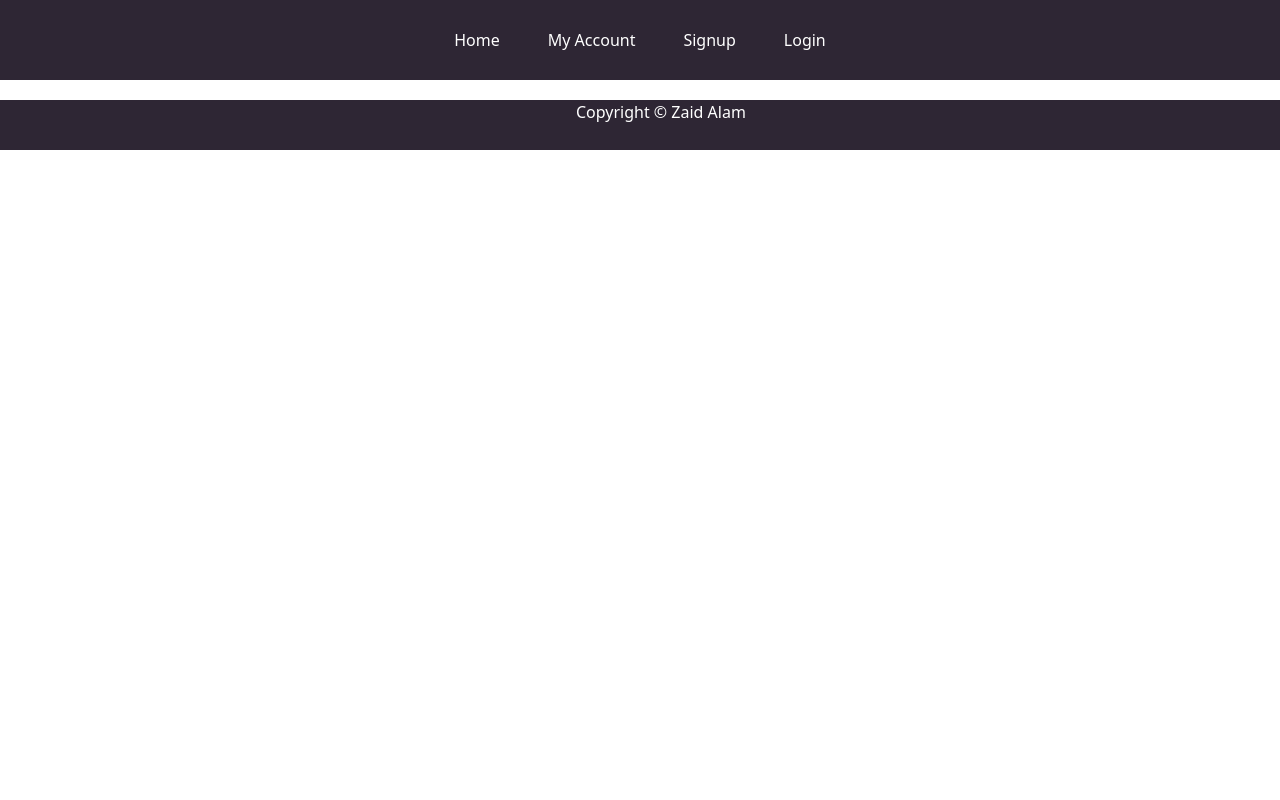
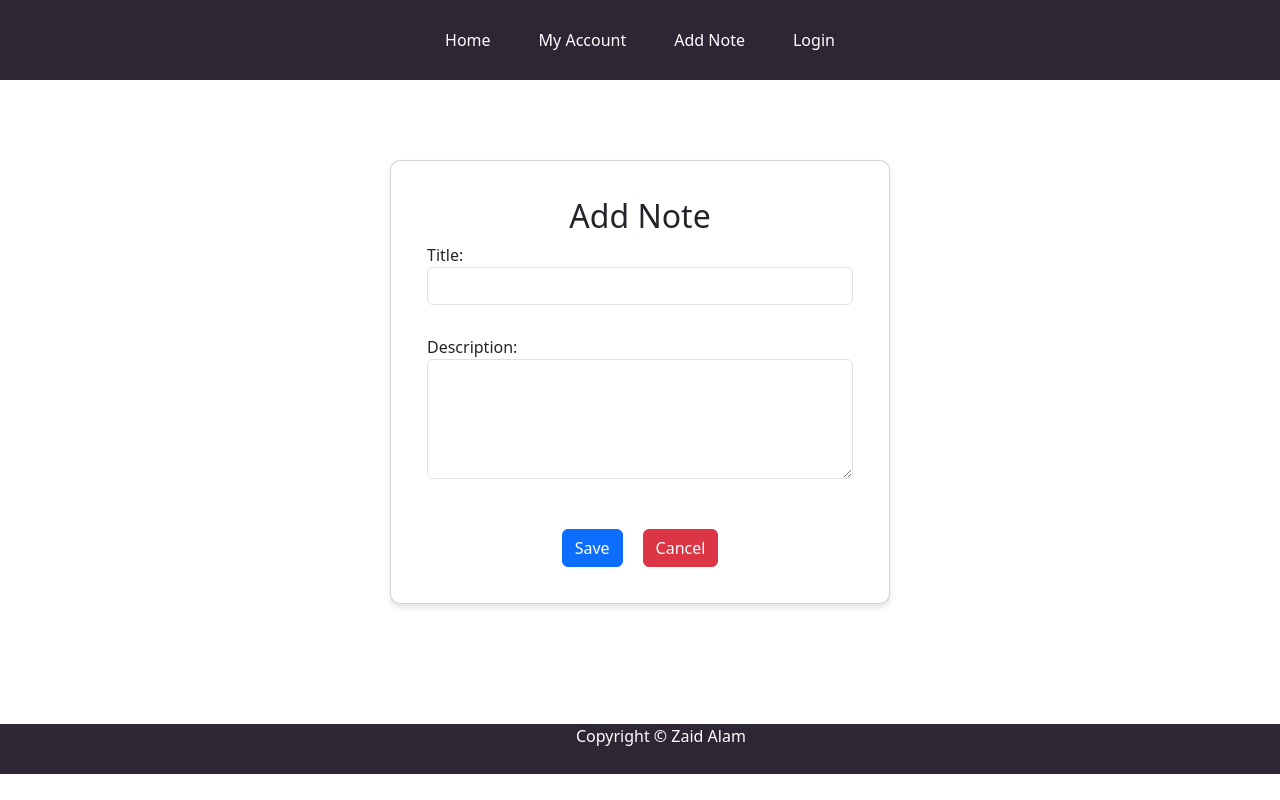
Before and after one commit to fuzzyzaid/Digital_Diary_UI, a React (Create React App) app: page /addNote in a window 1280 px wide. Built offline with nearby package versions, Linux system fonts and the light colour scheme.

Commit message:
Added get note and add note feature

```diff
--- a/src/App.js
+++ b/src/App.js
@@ -7,6 +7,7 @@ import Login from './components/Login/Login';
 import Home from './components/Home/Home';
 import 'bootstrap/dist/css/bootstrap.min.css';
 import Footer from './components/Footer/Footer';
+import AddNote from './components/AddNote/AddNote';
 
 function App() {
   return (
@@ -18,6 +19,7 @@ function App() {
             <Route path="/signup" element={<Signup/>}/>
             <Route path="/login" element={<Login/>}/>
             <Route path="/myAccount" element={<MyAccount/>}/>
+            <Route path="/addNote" element={<AddNote/>}/>
           </Routes>
           <Footer/>
    </>
--- /dev/null
+++ b/src/components/AddNote/AddNote.js
@@ -0,0 +1,86 @@
+import React, { useState } from 'react';
+import axios from "axios";
+import { useNavigate } from "react-router-dom";
+import styles from "./AddNote.module.css";
+
+function AddNote() {
+    const path = useNavigate();
+    const [title, setTitle] = useState('');
+    const [description, setDescription] = useState('');
+    const [formErrors, setFormErrors] = useState({});
+
+    const validateForm = () => {
+        const errors = {};
+
+        if (!title.trim()) {
+            errors.title = 'Title is required.';
+        }
+
+        if (!description.trim()) {
+            errors.description = 'Description is required.';
+        }
+
+        setFormErrors(errors);
+        return Object.keys(errors).length === 0;
+    }
+
+    const handleCancel = () => {
+        console.log("Cancelled");
+    };
+
+    async function submit(e) {
+        e.preventDefault();
+
+        if (validateForm()) {
+            const userNote = {
+                title,
+                description
+            };
+
+            try {
+                const response = await axios.post("/addNote", userNote);
+                console.log(response);
+
+                if (response.data.message === "User not found") {
+                    console.log("Please Log in to add a note");
+                    path("/login");
+                } else if (response.data.message === "Note saved successfully") {
+                    path("/");
+                }
+            } catch (error) {
+                console.error("Error:", error);
+                alert("Something went wrong. Please try again.");
+            }
+        }
+    }
+
+    return (
+       <div className={styles.mainDiv}>
+           <div className={`container ${styles.container}`}>
+            <div className={`card ${styles.card}`}>
+                <div className={`card-body ${styles.cardBody}`}>
+                    <h2 className={`card-title text-center ${styles.customHeading}`}>Add Note</h2>
+                    <form onSubmit={submit} className={styles.saveNote}>
+                        <div className={`form-group ${styles.formGroup}`}>
+                            <label htmlFor="title">Title:</label>
+                            <input type="text" name='title' id="title" className={`form-control ${styles.customInput}`} value={title} onChange={(e) => setTitle(e.target.value)} />
+                            {formErrors.title && <p className={styles.errorMsg}>{formErrors.title}</p>}
+                        </div>
+                        <div className={`form-group ${styles.formGroup}`}>
+                            <label htmlFor="description">Description:</label>
+                            <textarea name='description' id="description" className={`form-control ${styles.customTextarea}`} value={description} onChange={(e) => setDescription(e.target.value)} />
+                            {formErrors.description && <p className={styles.errorMsg}>{formErrors.description}</p>}
+                        </div>
+                        <div className={`text-center ${styles.buttonGroup}`}>
+                            <input type="submit" value="Save" className={`btn btn-primary ${styles.saveButton}`} />
+                            <button type="button" onClick={handleCancel} className={`btn btn-danger ${styles.cancelButton}`}>Cancel</button>
+                        </div>
+                    </form>
+                </div>
+            </div>
+        </div>
+       </div>
+    )
+}
+
+export default AddNote;
--- /dev/null
+++ b/src/components/AddNote/AddNote.module.css
@@ -0,0 +1,31 @@
+.mainDiv{
+    height: 68vh;
+}
+.container {
+    display: flex;
+    justify-content: center;
+    margin-top: 80px;
+}
+
+.card {
+    width: 100%;
+    max-width: 500px; /* Adjust the maximum width of the card */
+    padding: 20px;
+    border-radius: 10px; /* Add some border-radius for a nicer look */
+    box-shadow: 0 4px 6px rgba(0, 0, 0, 0.1); /* Add a subtle shadow */
+}
+.errorMsg {
+    color: red;
+}
+.customTextarea{
+    height: 120px;
+}
+.formGroup{
+    margin-bottom: 30px;
+}
+.buttonGroup{
+    margin-top: 50px;
+}
+.saveButton{
+    margin-right: 20px;
+}
--- a/src/components/Header/Header.js
+++ b/src/components/Header/Header.js
@@ -9,7 +9,8 @@ function Header() {
             <ul>
                 <NavLink to="/">Home</NavLink>
                 <NavLink to="/myAccount">My Account</NavLink>
-                <NavLink to="/signup">Signup</NavLink>
+                {/* <NavLink to="/signup">Signup</NavLink> */}
+                <NavLink to="/addNote">Add Note</NavLink>
                 <NavLink to="/login">Login</NavLink>
             </ul>
         </nav>
--- a/src/components/Home/Home.js
+++ b/src/components/Home/Home.js
@@ -1,12 +1,79 @@
-import React from 'react'
+import React,{ useState, useEffect }  from 'react'
+import { useNavigate, Link } from "react-router-dom";
 import styles from './Home.module.css'
 
 function Home() {
-  return (
-    <div id={styles.mainContainer}>
-         <h1>Welcome to Digital Diary</h1>
-    </div>
-  )
+  const path = useNavigate();
+  const [userNotes, setUserNotes] = useState([]);
+  const [loading, setLoading] = useState(true);
+  const [isLoggedIn,setisLoggedIn] = useState(true);
+
+  useEffect(() => {
+    const fetchData = async () => {
+      try {
+        const responseData = await fetch("/getNotes");
+        const response = await responseData.json();  // because fetch does not return the json object thats why we have to convert it into jsona dn then use
+        console.log(response);
+
+        if (response.message === "User not found") {
+            setisLoggedIn(false);
+            console.log("Please Log in to add a note");
+            path("/login");
+        }
+         else if (response.userNotes) {
+          setUserNotes(response.userNotes.notes);
+          setLoading(false);
+        }
+    } catch (error) {
+        console.error("Error:", error);
+        alert("Something went wrong. Please try again.");
+    }
+    };
+    fetchData();
+  }, []);
+
+
+  if(isLoggedIn){
+
+    return (
+      <>
+       {loading ? (
+       <p>Loading...</p>
+     ) : (
+        <div id={styles.mainContainer}>
+            <h2>My Notes</h2>
+            <table className="table table-striped table-bordered">
+                     <thead>
+                       <tr>
+                         <th>Titile</th>
+                         <th>Description</th>
+                         <th>Date</th>
+                         <th>Action</th>
+                       </tr>
+                     </thead>
+                     <tbody>
+                     {userNotes.map((item,index) => (
+                         <tr  key={item._id}>
+                           <td >{item.title}</td>
+                           <td >{item.description}</td>
+                           <td >{item.date}</td>
+                           <td >
+                            <button className="btn btn-primary">Edit</button>
+                            <button className='btn btn-danger' >Delete</button>
+                            </td>
+                         </tr>
+                       ))}
+                     </tbody>
+                   </table>
+        </div>
+     )}
+
+      </>
+
+    )
+  }
+
+
 }
 
 export default Home
--- a/src/components/Login/Login.js
+++ b/src/components/Login/Login.js
@@ -37,8 +37,9 @@ function Login() {
 
         try {
           const response = await axios.post("/login", userCredentials);
+          console.log("Login Page");
           console.log(response);
-
+          console.log("Login Page");
           if (response.data.message === "Incorrect password") {
               alert("Invalid Credentials");
           } else if (response.data.message === "User not found") {
```
